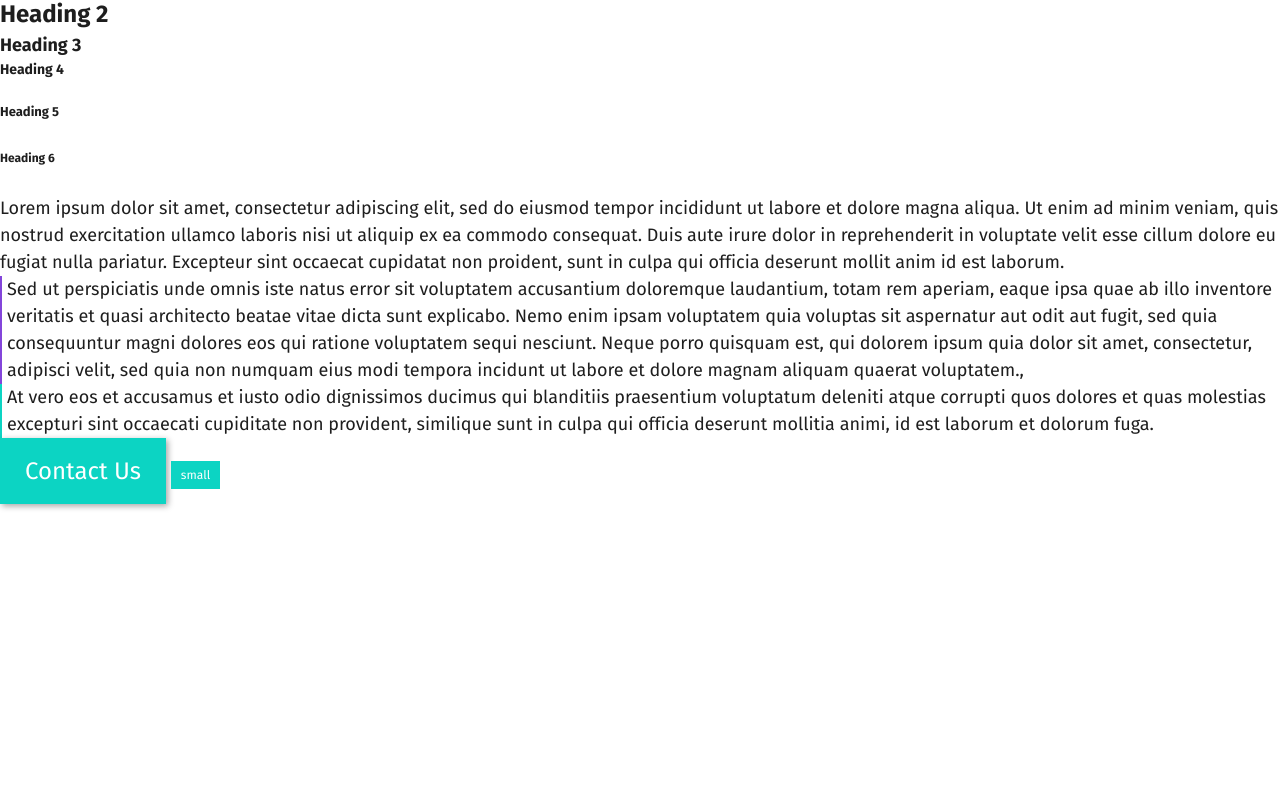
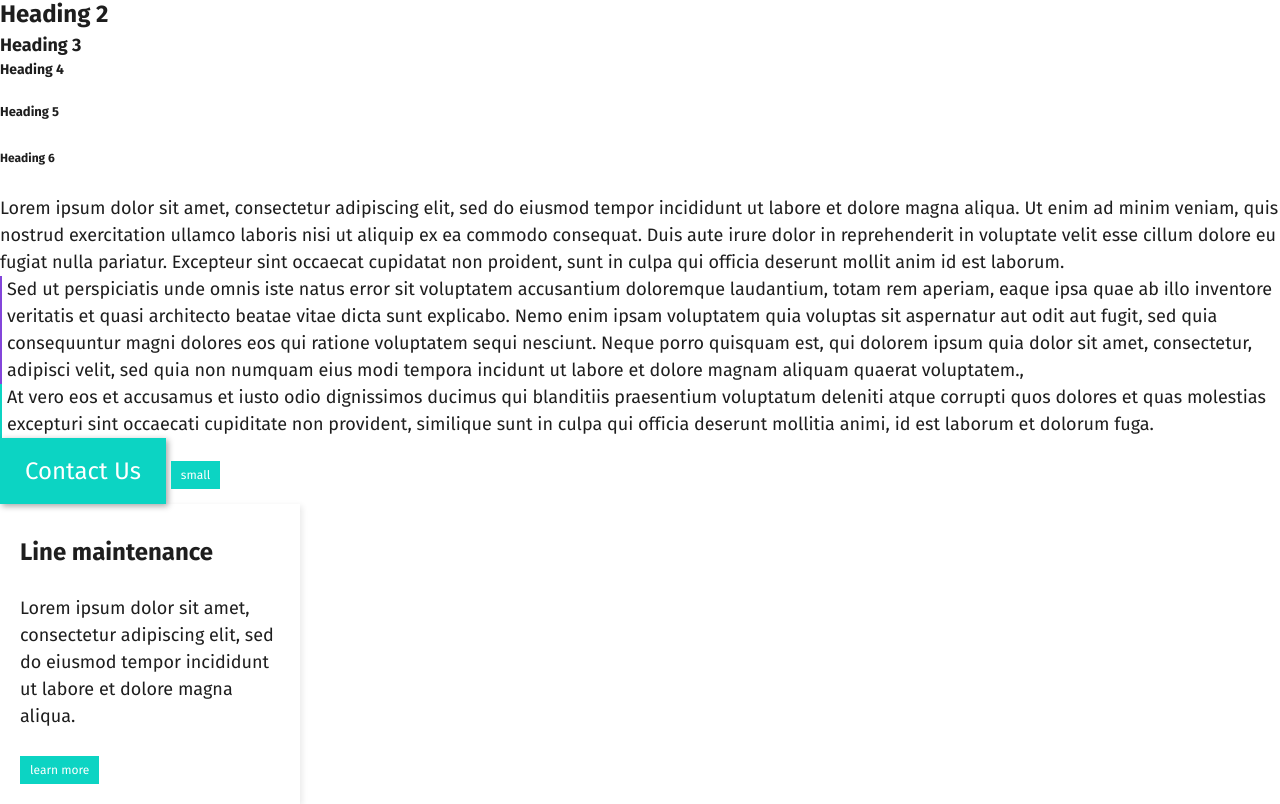
Before and after one commit to JPZelos/planecheck, a website built with Parcel: page index.html in a window 1280 px wide. Shown: the part 262-1066 px from the top of the page. Before the commit the page ends 800 px from the top, so only its background shows below. Built offline with nearby package versions, Linux system fonts and the light colour scheme.

Commit message:
style: create card

```diff
--- /dev/null
+++ b/card.scss
@@ -0,0 +1,23 @@
+.card {
+    box-shadow: 2px 2px 6px 0 rgba(30, 30, 30, 0.1);
+    transition: box-shadow 150ms ease-in-out;
+    width: 300px;
+    height: 300px;
+    padding: 30px 20px 0px 20px;
+
+    &:hover {
+        box-shadow: 4px 4px 12px 0 rgba(30, 30, 30, 0.2);
+      }
+
+    &__header {
+        margin-bottom: 25px;
+    }
+
+    &__body {
+        margin-bottom: 25px;
+    }
+
+    &__footer {
+
+    }
+  }
--- a/index.html
+++ b/index.html
@@ -42,6 +42,12 @@
 
     <button class="button button--small">small</button>
 
+    <div class="card">
+        <div class ="card__header"><h2>Line maintenance</h2></div>
+        <div class="card__body"><p>Lorem ipsum dolor sit amet, consectetur adipiscing elit, sed do eiusmod tempor incididunt ut labore et dolore magna aliqua.</p></div>
+        <div class="card__footer"><button class="button button--small">learn more</button></div>
+    </div>
+
     <script src="./index.js"></script>
 </body>
 
--- a/index.scss
+++ b/index.scss
@@ -2,3 +2,4 @@
 @import "./colours.scss";
 @import "./typography.scss";
 @import "./buttons.scss";
+@import "./card.scss";
```
